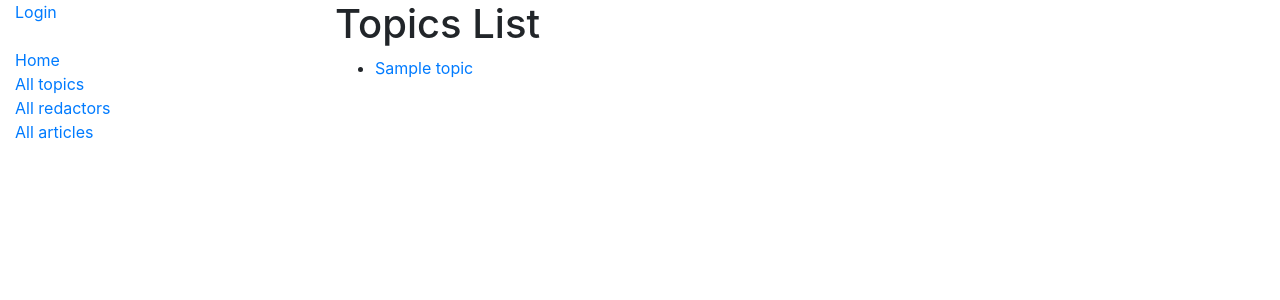
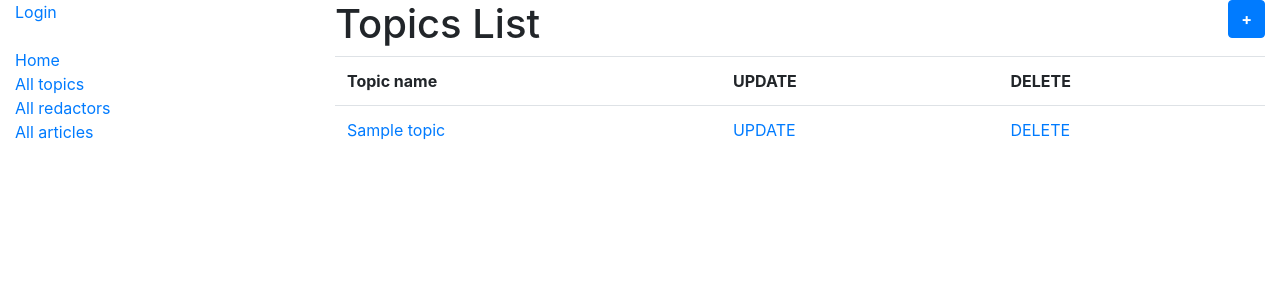
Before and after one commit to ShcherbynaSv/newspaper_service, a Django app: page /catalog/topics/ in a window 1280 px wide. Shown: the top 300 px of the page. Run offline with Django 5.2, Linux system fonts and the light colour scheme; tables that the repository leaves empty hold one stand-in row (values such as "Sample post").

Commit message:
Add features to create, update and delete topics

```diff
--- a/catalog/urls.py
+++ b/catalog/urls.py
@@ -3,6 +3,9 @@ from django.urls import path
 from catalog.views import (
     index,
     TopicListView,
+    TopicCreateView,
+    TopicUpdateView,
+    TopicDeleteView,
     RedactorListView,
     RedactorDetailView,
     ArticleListView,
@@ -12,6 +15,17 @@ from catalog.views import (
 urlpatterns = [
     path("", index, name="index"),
     path("topics/", TopicListView.as_view(), name="topic-list"),
+    path("topics/create/", TopicCreateView.as_view(), name="topic-create"),
+    path(
+        "topics/<int:pk>/update/",
+        TopicUpdateView.as_view(),
+        name="topic-update"
+    ),
+    path(
+        "topics/<int:pk>/delete/",
+        TopicDeleteView.as_view(),
+        name="topic-delete"
+    ),
     path("redactors/", RedactorListView.as_view(), name="redactor-list"),
     path(
         "redactors/<int:pk>/",
--- a/catalog/views.py
+++ b/catalog/views.py
@@ -1,5 +1,7 @@
+from django.contrib.auth.mixins import LoginRequiredMixin
 from django.http import HttpRequest, HttpResponse
 from django.shortcuts import render
+from django.urls import reverse_lazy
 from django.views import generic
 
 from catalog.models import Topic, Redactor, Article
@@ -17,6 +19,26 @@ def index(request: HttpRequest) -> HttpResponse:
 class TopicListView(generic.ListView):
     model = Topic
     paginate_by = 10
+
+
+class TopicCreateView(LoginRequiredMixin, generic.CreateView):
+    model = Topic
+    fields = "__all__"
+    template_name = "catalog/topic_form.html"
+    success_url = reverse_lazy("catalog:topic-list")
+
+
+class TopicUpdateView(LoginRequiredMixin, generic.UpdateView):
+    model = Topic
+    fields = "__all__"
+    template_name = "catalog/topic_form.html"
+    success_url = reverse_lazy("catalog:topic-list")
+
+
+class TopicDeleteView(LoginRequiredMixin, generic.DeleteView):
+    model = Topic
+    template_name = "catalog/confirm_delete_topic.html"
+    success_url = reverse_lazy("catalog:topic-list")
 
 
 class RedactorListView(generic.ListView):
--- a/newspaper_service/settings.py
+++ b/newspaper_service/settings.py
@@ -41,6 +41,8 @@ INSTALLED_APPS = [
     "django.contrib.staticfiles",
     "debug_toolbar",
     "catalog",
+    "crispy_forms",
+    "crispy_bootstrap4"
 ]
 
 MIDDLEWARE = [
@@ -137,3 +139,5 @@ LOGIN_REDIRECT_URL = "/catalog/"
 INTERNAL_IPS = [
     "127.0.0.1",
 ]
+
+CRISPY_TEMPLATE_PACK = "bootstrap4"
--- /dev/null
+++ b/templates/catalog/topic_form.html
@@ -0,0 +1,6 @@
+{% extends "base.html" %}
+
+{% block content %}
+  <h1>{{ object|yesno:"Update, Create" }} Topic</h1>
+  {% include "includes/form.html" %}
+{% endblock %}
--- a/templates/catalog/topic_list.html
+++ b/templates/catalog/topic_list.html
@@ -1,16 +1,33 @@
 {% extends "base.html" %}
 
 {% block content %}
-  <h1>Topics List</h1>
+  <h1>
+    Topics List
+    <a style="float: right;" class="btn btn-primary" href="{% url 'catalog:topic-create' %}"><b>+</b></a>
+  </h1>
   {% if topic_list %}
-    <ul>
+    <table class="table">
+      <tr>
+        <th>Topic name</th>
+        <th>UPDATE</th>
+        <th>DELETE</th>
+      </tr>
       {% for topic in topic_list %}
-        <li><a href="{% url 'catalog:article-list' %}?topics={{ topic.id }}">
-          {{ topic.name }}
-        </a>
-        </li>
+        <tr>
+          <td>
+            <a href="{% url 'catalog:article-list' %}?topics={{ topic.id }}">
+              {{ topic.name }}
+            </a>
+          </td>
+          <td>
+            <a href="{% url 'catalog:topic-update' topic.id %}">UPDATE</a>
+          </td>
+          <td>
+            <a href="{% url 'catalog:topic-delete' topic.id %}">DELETE</a>
+          </td>
+        </tr>
       {% endfor %}
-    </ul>
+    </table>
   {% else %}
     <p>There are no topics</p>
   {% endif %}
```
Also changed, not shown: templates/catalog/confirm_delete_topic.html (added, +10 -0 lines), templates/includes/form.html (added, +7 -0 lines).
